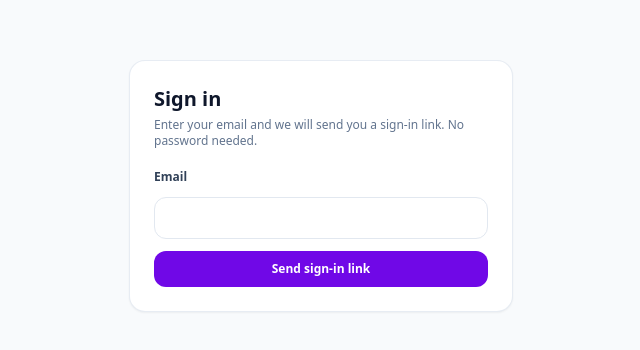
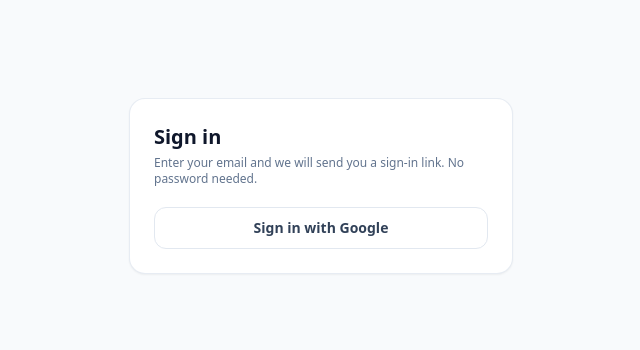
Before and after one commit to BLOC3AN/Agent-CV, a React (Vite) app in the folder frontend/apps/web-spa/: page /login in a window 1280 px wide. Shown: the part 214-564 px from the top of the page, without its empty margins (319-959 px from the left). Built offline with nearby package versions, Linux system fonts and the light colour scheme; no server answers.

Commit message:
feat: nút đăng nhập Google, form magic link chỉ hiện khi dùng được

```diff
--- a/frontend/apps/web-spa/src/lib/api.ts
+++ b/frontend/apps/web-spa/src/lib/api.ts
@@ -60,6 +60,12 @@
 export interface Session {
   authenticated: boolean
   email?: string
+  /**
+   * Magic link chỉ còn dùng được ngoài production — máy chủ là nơi duy nhất
+   * biết điều đó, nên nó phải báo xuống. Vắng mặt (máy chủ cũ) coi như tắt:
+   * thà giấu một form còn dùng được hơn là mời người dùng vào một form hỏng.
+   */
+  magicLink?: boolean
 }
 
 async function request<T>(path: string, init: RequestInit = {}): Promise<T> {
--- a/frontend/apps/web-spa/src/lib/i18n/messages.en.ts
+++ b/frontend/apps/web-spa/src/lib/i18n/messages.en.ts
@@ -203,6 +203,7 @@
   noKBSources: 'No knowledge sources yet.',
 
   signIn: 'Sign in',
+  signInWithGoogle: 'Sign in with Google',
   loginHint: 'Enter your email and we will send you a sign-in link. No password needed.',
   sendLoginLink: 'Send sign-in link',
 
--- a/frontend/apps/web-spa/src/lib/i18n/messages.vi.ts
+++ b/frontend/apps/web-spa/src/lib/i18n/messages.vi.ts
@@ -228,6 +228,7 @@
 
   // Đăng nhập
   signIn: 'Đăng nhập',
+  signInWithGoogle: 'Đăng nhập bằng Google',
   loginHint: 'Nhập email, chúng tôi gửi cho bạn một đường dẫn đăng nhập. Không cần mật khẩu.',
   sendLoginLink: 'Gửi link đăng nhập',
 
--- a/frontend/apps/web-spa/src/lib/session.tsx
+++ b/frontend/apps/web-spa/src/lib/session.tsx
@@ -15,18 +15,21 @@
 
 interface SessionValue {
   status: Status;
+  magicLink: boolean;
   email?: string;
   signOut: () => Promise<void>;
 }
 
 const SessionContext = createContext<SessionValue>({
   status: 'loading',
+  magicLink: false,
   signOut: async () => {},
 });
 
 export function SessionProvider({ children }: { children: React.ReactNode }) {
   const [status, setStatus] = useState<Status>('loading');
   const [email, setEmail] = useState<string | undefined>();
+  const [magicLink, setMagicLink] = useState(false);
 
   useEffect(() => {
     let alive = true;
@@ -34,6 +37,7 @@
       if (!alive) return;
       setStatus(s.authenticated ? 'authenticated' : 'anonymous');
       setEmail(s.email);
+      setMagicLink(s.magicLink === true);
     });
     return () => {
       alive = false;
@@ -58,7 +62,7 @@
   }
 
   return (
-    <SessionContext.Provider value={{ status, email, signOut }}>{children}</SessionContext.Provider>
+    <SessionContext.Provider value={{ status, email, magicLink, signOut }}>{children}</SessionContext.Provider>
   );
 }
 
--- a/frontend/apps/web-spa/src/routes/LoginPage.tsx
+++ b/frontend/apps/web-spa/src/routes/LoginPage.tsx
@@ -6,7 +6,7 @@
 
 export function LoginPage() {
   const { t } = useLocale()
-  const { status } = useSession();
+  const { status, magicLink } = useSession();
   const location = useLocation();
   const [email, setEmail] = useState('');
   const [sending, setSending] = useState(false);
@@ -44,6 +44,19 @@
           <p className="text-xs text-slate-500">{t('loginHint')}</p>
         </div>
 
+        {/*
+          Thẻ <a> thật chứ không phải fetch: luồng OAuth là một chuỗi redirect
+          của trình duyệt, và cookie `state` phải được đặt trên chính điều
+          hướng đó.
+        */}
+        <a
+          href="/api/auth/google/start"
+          className="flex w-full items-center justify-center gap-2 rounded-xl border border-slate-200 bg-white py-2.5 text-sm font-semibold text-slate-700 transition hover:bg-slate-50"
+        >
+          {t('signInWithGoogle')}
+        </a>
+
+        {magicLink && (
         <form onSubmit={submit} className="space-y-3">
           <label htmlFor="login-email" className="block text-xs font-semibold text-slate-700">
             Email
@@ -64,6 +77,7 @@
             {sending ? t('sending') : t('sendLoginLink')}
           </button>
         </form>
+        )}
 
         {error && <p className="text-xs font-medium text-rose-600">{error}</p>}
 
```
Also changed, not shown: 2 other files (tests, documents, lock files or other folders).
